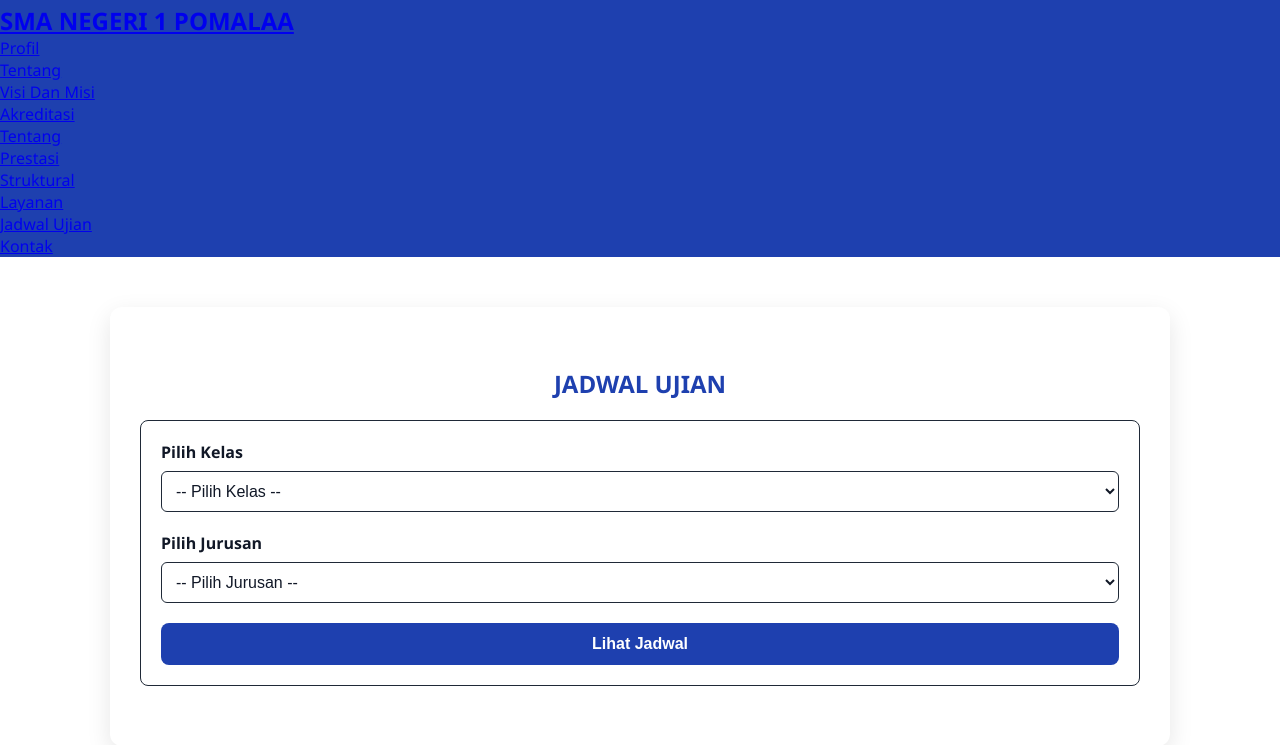
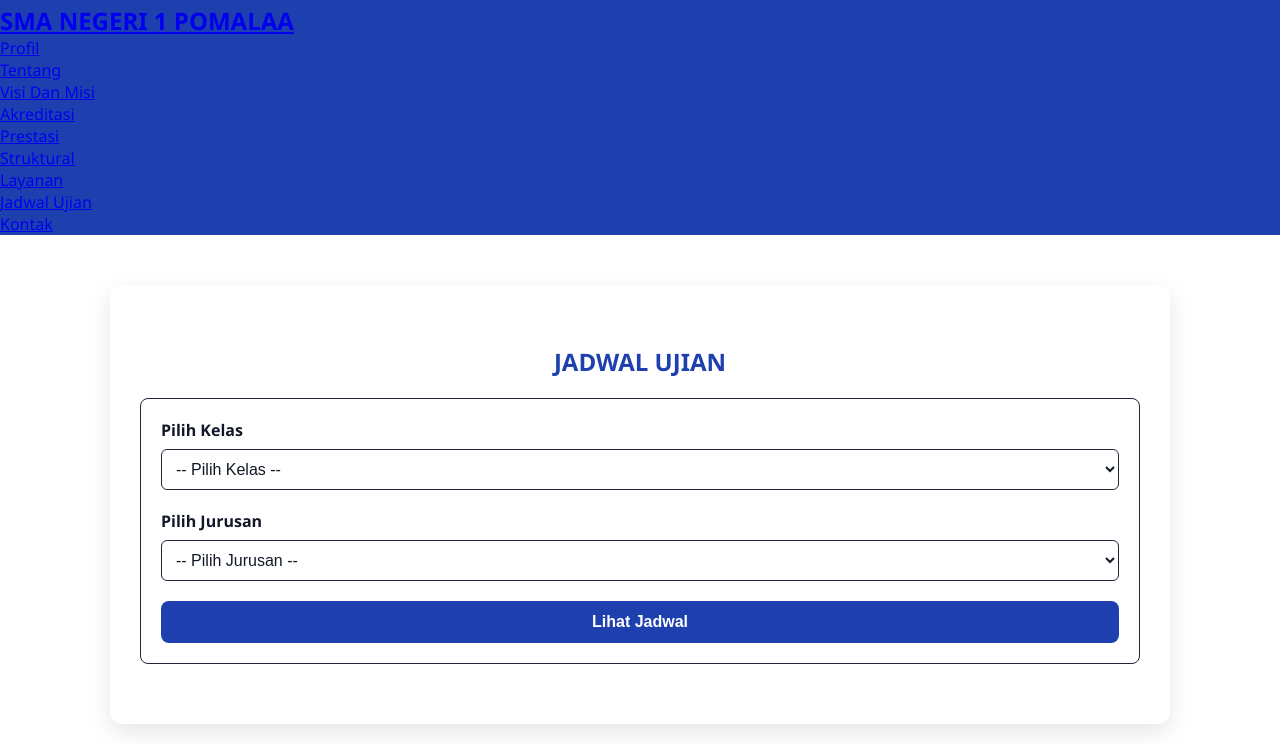
Before and after one commit to MuhammadSyafiqq/Website-SMAN1-Pomalaa, a PHP site: page /jadwal_ujian.php in a window 1280 px wide. Shown: the part 301-1046 px from the top of the page. Run offline with PHP 8.4, Linux system fonts and the light colour scheme.

Commit message:
edit navbar jadwal ujian

```diff
--- a/jadwal/jadwal_ujian.php
+++ b/jadwal/jadwal_ujian.php
@@ -339,10 +339,9 @@ if ($_SERVER["REQUEST_METHOD"] == "POST") {
                 <li class="dropdown">
                     <a href="#">Profil</a>
                     <ul class="dropdown-menu">
-                        <li><a href="#">Tentang</a></li>
+                        <li><a href="tentang.php">Tentang</a></li>
                         <li><a href="../visi_misi.php">Visi Dan Misi</a></li>
                         <li><a href="../akreditasi.php">Akreditasi</a></li>
-                        <li><a href="#">Tentang</a></li>
                     </ul>
                 </li>
                 <li><a href="../prestasi.php">Prestasi</a></li>
```
